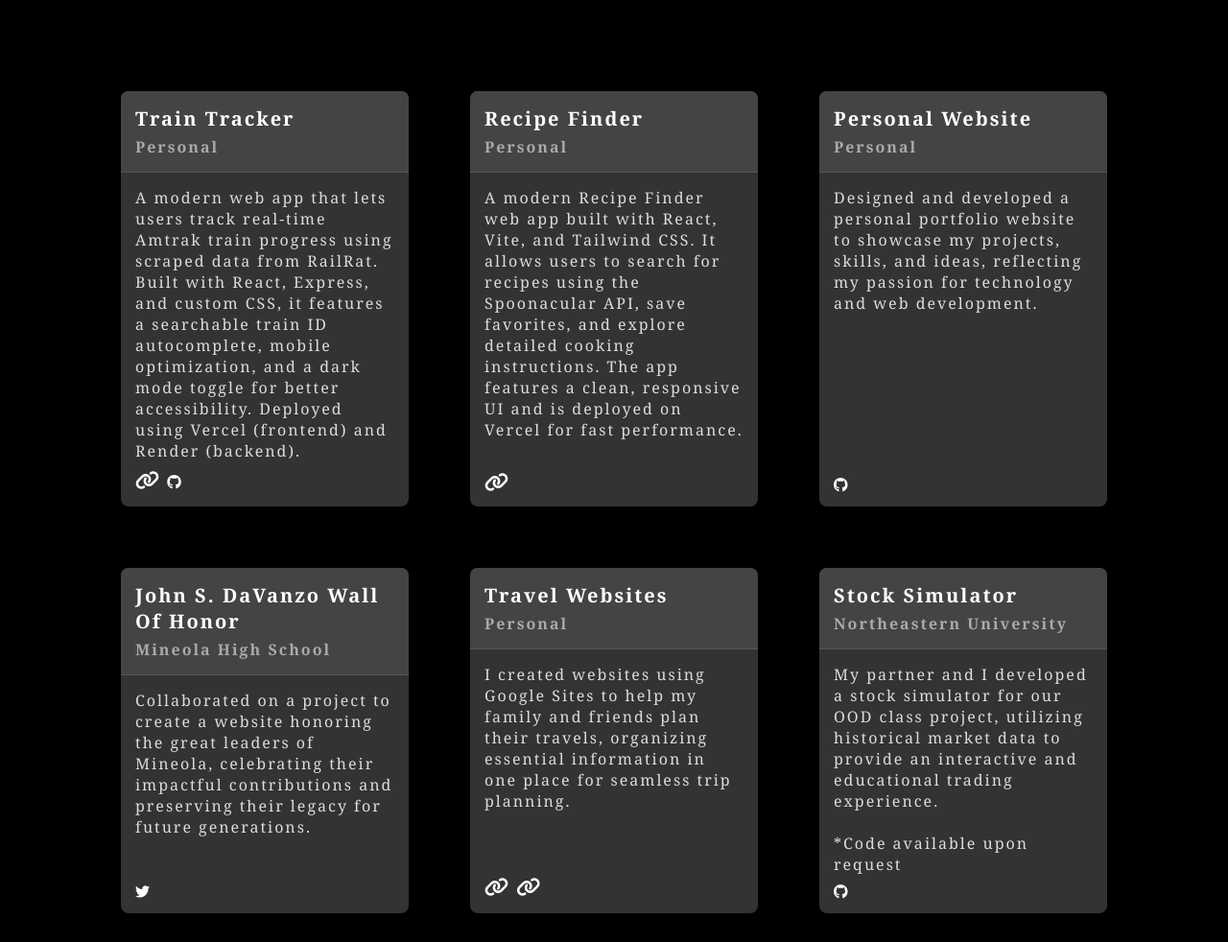
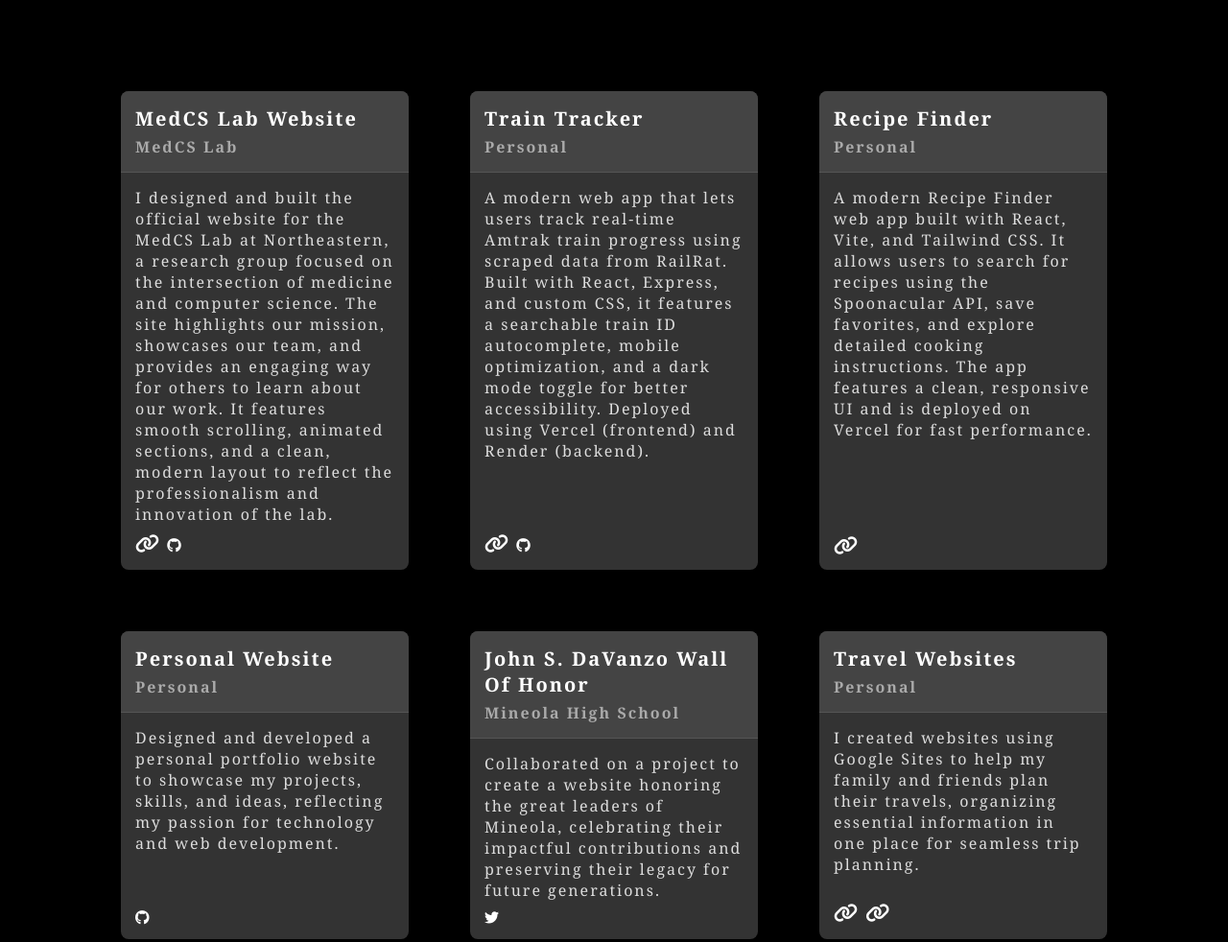
Before and after one commit to rsetia23/rsetia23.github.io, a plain HTML site: page index.html in a window 1280 px wide. Shown: the part 1146-2128 px from the top of the page at 96% size. Drawn offline with nearby package versions, Linux system fonts and the light colour scheme.

Commit message:
Added new profile pic and medcs lab website project

```diff
--- a/index.html
+++ b/index.html
@@ -105,6 +105,27 @@
       <h1 class="header">P<span class="header-with-underline">ro</span>jects</h1>
 
       <div class="card-container">
+
+        <div class="card">
+          <div class="card-header">
+            <h3>MedCS Lab Website</h3>
+            <h4>MedCS Lab</h4>
+            <!-- <p class="date">June 2024</p> -->
+          </div>
+          <div class="card-body">
+            <p>I designed and built the official website for the MedCS Lab at Northeastern, a research group focused on the intersection of medicine and computer science. The site highlights our mission, showcases our team, and provides an engaging way for others to learn about our work. It features smooth scrolling, animated sections, and a clean, modern layout to reflect the professionalism and innovation of the lab.</p>
+            <div class="multiple-icons">
+              <a class="link" href="https://medcs-lab.vercel.app/" target="_blank">
+                <i class="fas fa-link"></i>
+              </a>
+
+              <a class="link" href="https://github.com/rsetia23/medcs-lab" target="_blank">
+                <i class="fab fa-github"></i>
+              </a>
+            </div>
+          </div>
+        </div>
+
 
          <div class="card">
           <div class="card-header">
```
Also changed, not shown: images/Thing1.png, images/Thing1_No.png (added).
